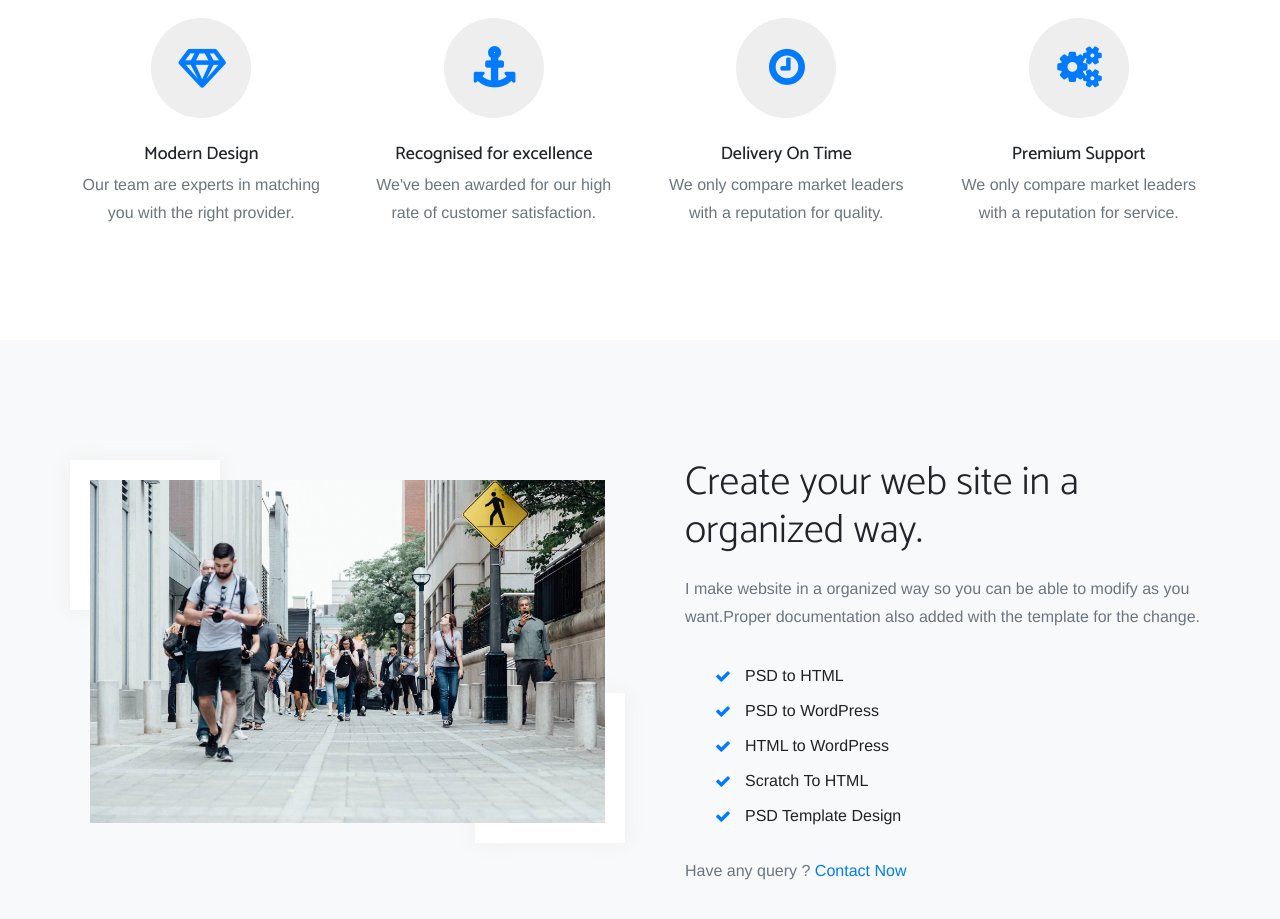
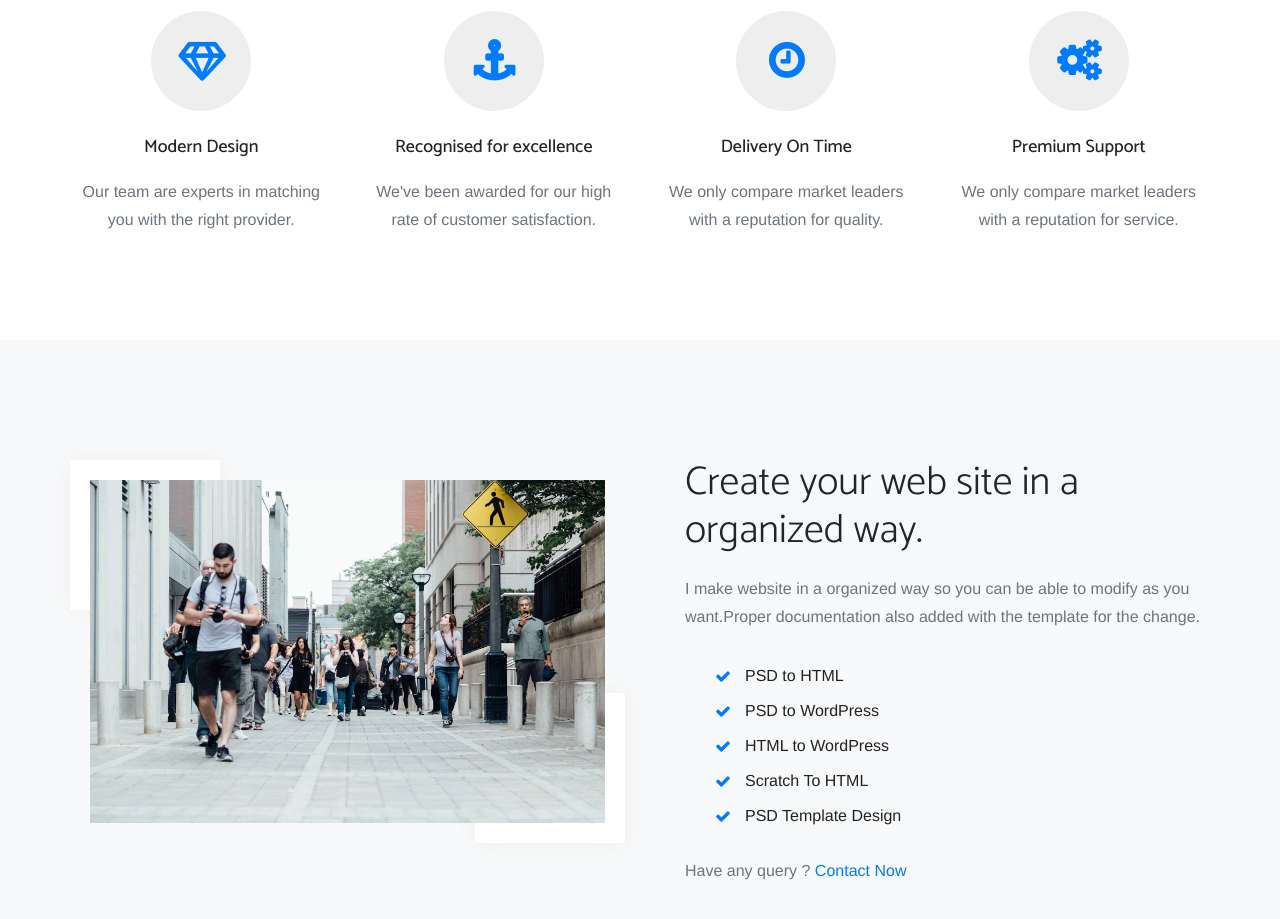
Before and after one commit to mohaimenul-isl/Coral, a plain HTML site: page index.html in a window 1280 px wide. Shown: the part 1160-2079 px from the top of the page. Drawn offline with nearby package versions, Linux system fonts and the light colour scheme; a web font is replaced by a local one.

Commit message:
padding feature h4 fix

```diff
--- a/css/style.css
+++ b/css/style.css
@@ -236,7 +236,7 @@ section.features {
 }
 
 .feature-block h4 {
-   padding-top: 14px;
+   padding: 14px 0px;
 }
 
 .features-row {
```
